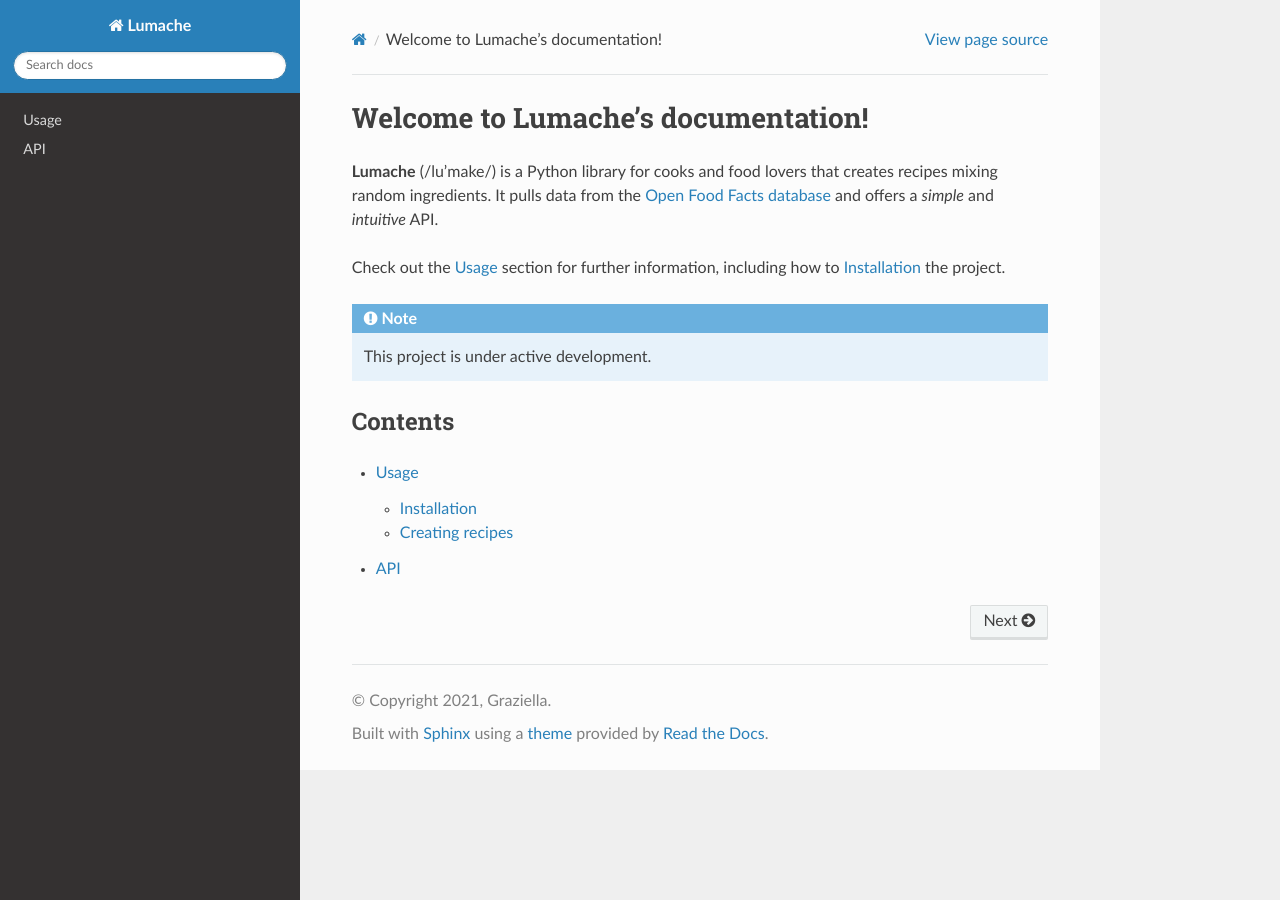
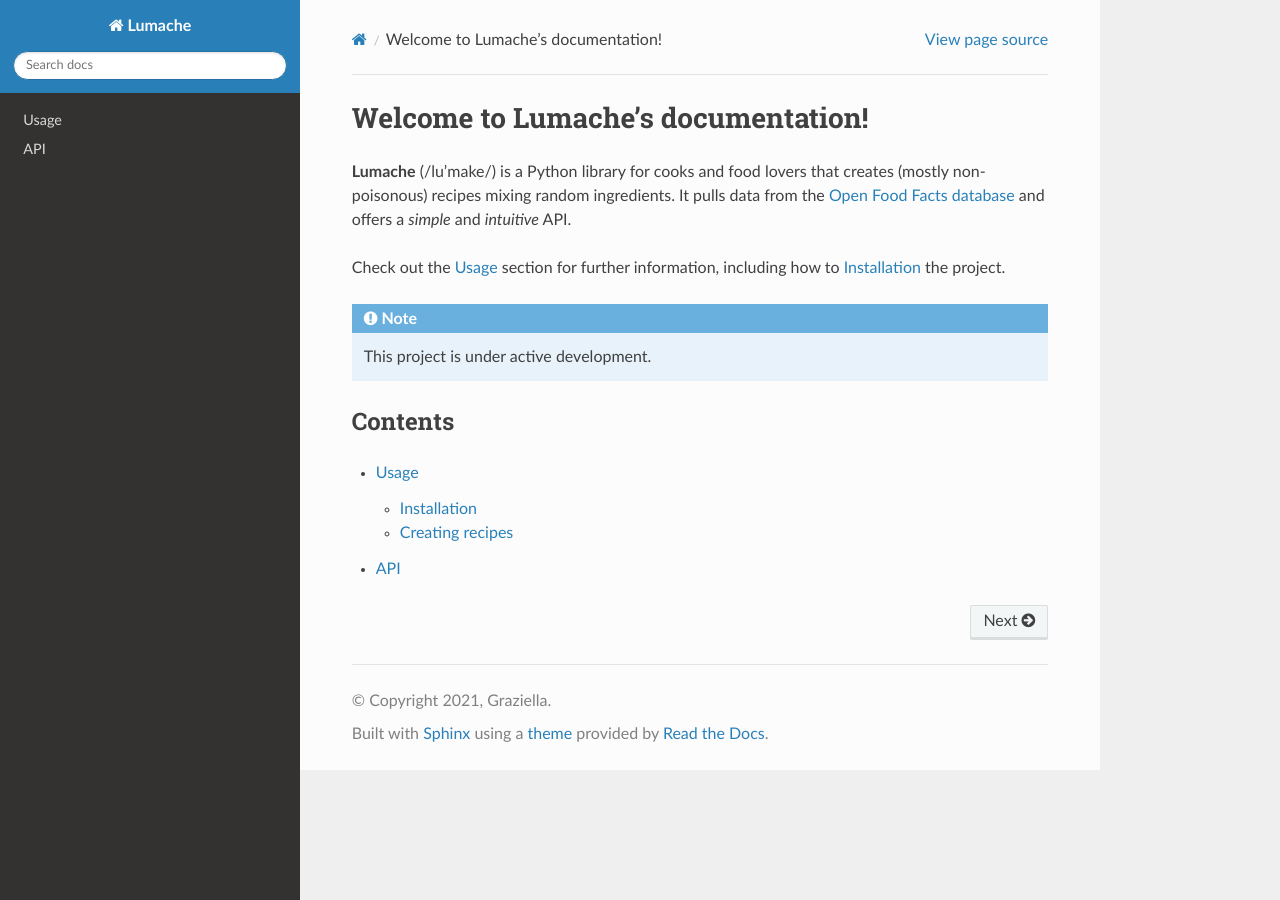
Before and after one commit to ejaffe-osc/rtd_tutorial, a Sphinx documentation site: the page built from docs/source/index.rst, in a window 1280 px wide. Built offline with Sphinx 7.4.7 and the Read the Docs theme 3.1.0, drawn with Linux system fonts in a browser that asks for light colours.

Commit message:
Clarify expectations around toxicity

```diff
--- a/docs/source/index.rst
+++ b/docs/source/index.rst
@@ -2,7 +2,7 @@ Welcome to Lumache's documentation!
 ===================================
 
 **Lumache** (/lu'make/) is a Python library for cooks and food lovers
-that creates recipes mixing random ingredients.
+that creates (mostly non-poisonous) recipes mixing random ingredients.
 It pulls data from the `Open Food Facts database <https://world.openfoodfacts.org/>`_
 and offers a *simple* and *intuitive* API.
 
```
